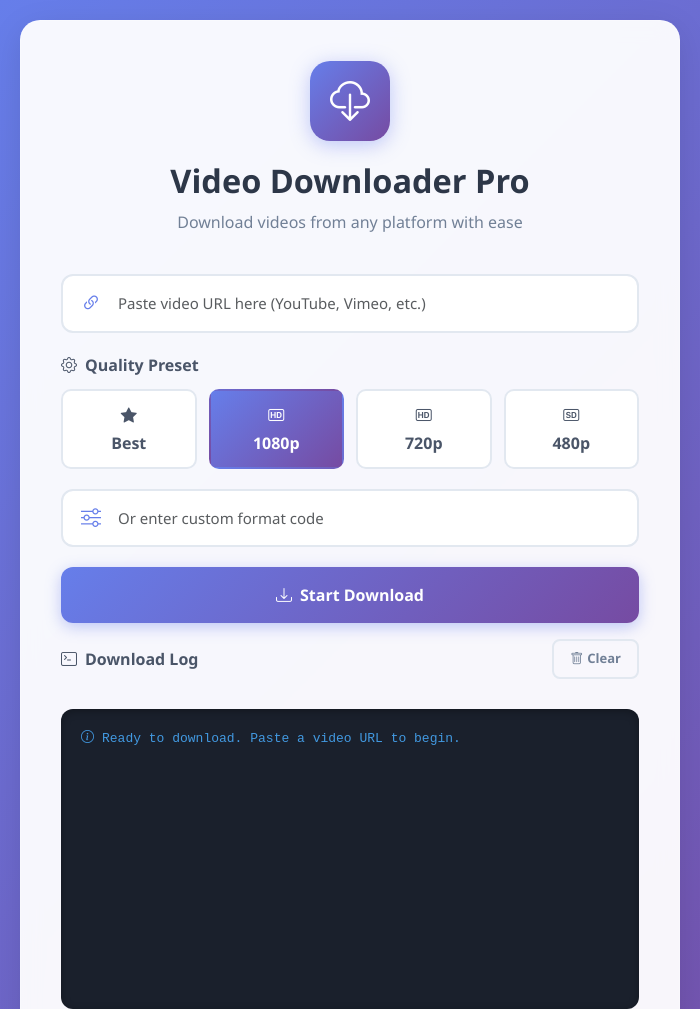
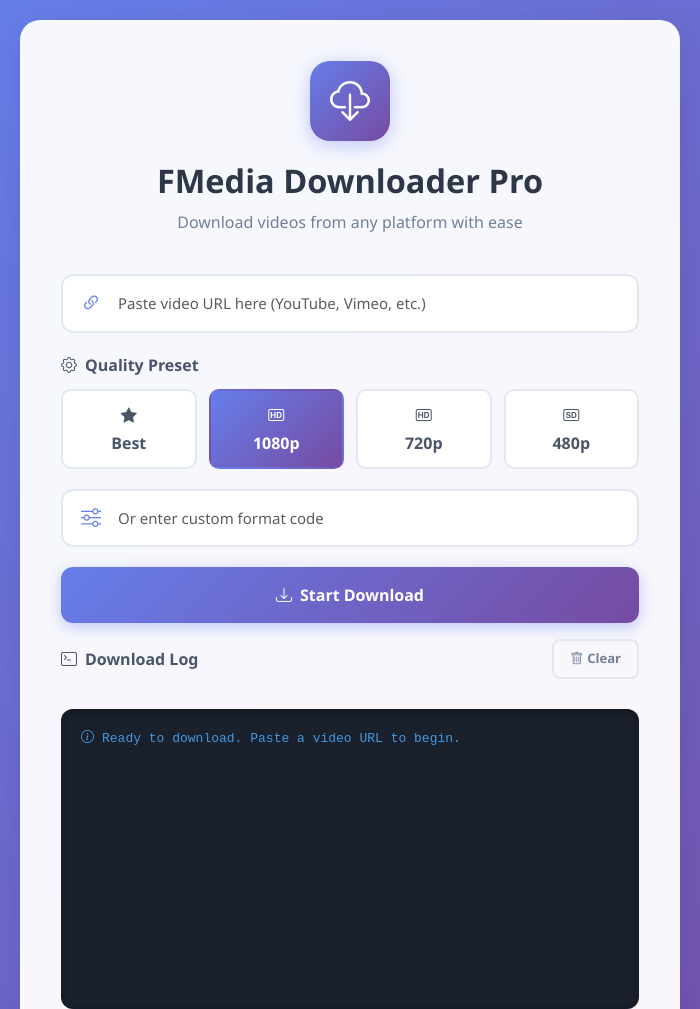
Before and after one commit to forzayt/Fmedia-Downloader, an Electron app: page src/renderer/index.html in a window 700 px wide. Shown: the top 1009 px of the page. Drawn offline with nearby package versions, Linux system fonts and the light colour scheme; no server answers.

Commit message:
docs: update application name in index.html
Update the application name from "Video Downloader Pro" to "FMedia Downloader Pro" to reflect the new branding

```diff
--- a/src/renderer/index.html
+++ b/src/renderer/index.html
@@ -316,7 +316,7 @@
       <div class="header-icon">
         <i class="bi bi-cloud-download"></i>
       </div>
-      <h1>Video Downloader Pro</h1>
+      <h1>FMedia Downloader Pro</h1>
       <p class="subtitle">Download videos from any platform with ease</p>
     </div>
 
```
